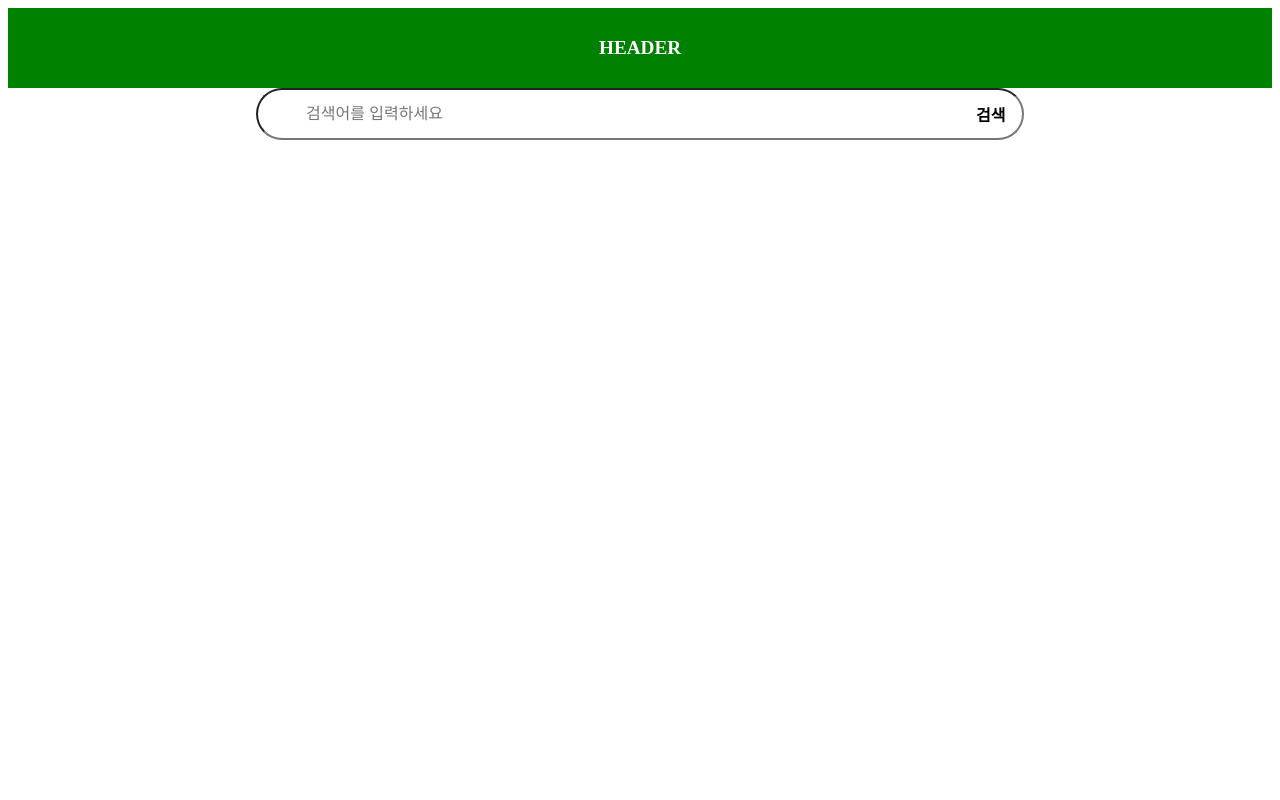
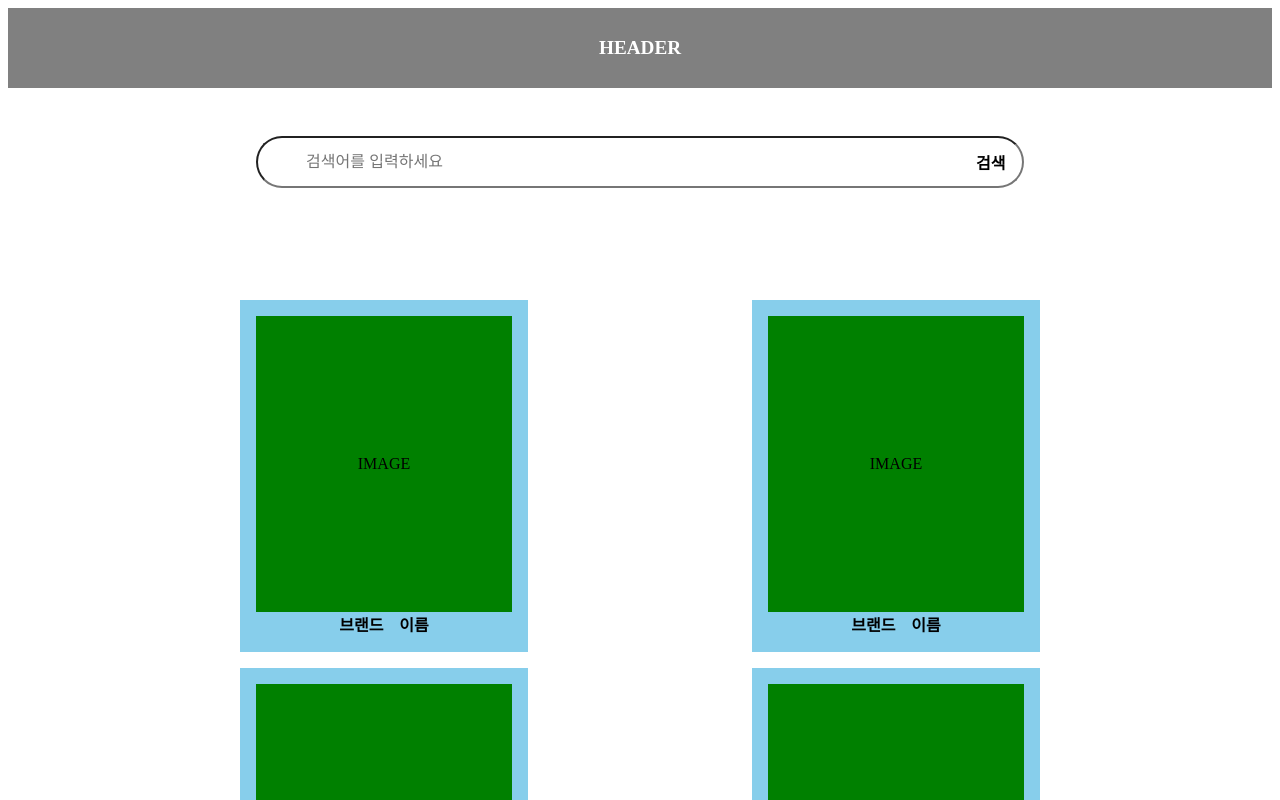
Before and after one commit to hyunjoebrother/marketz-task-fe, a React (Create React App) app: page / in a window 1280 px wide. Shown: the top 800 px of the page. Built offline with nearby package versions, Linux system fonts and the light colour scheme.

Commit message:
feat: implement Grid Product Card List Component

```diff
--- a/src/components/Header/Header.tsx
+++ b/src/components/Header/Header.tsx
@@ -7,7 +7,7 @@ const Wrapper = styled.div`
   align-items: center;
   width: 100%;
   height: 10vh;
-  background: green;
+  background: gray;
 `;
 
 const Text = styled.div`
--- /dev/null
+++ b/src/components/ProductCard/ProductCard.tsx
@@ -0,0 +1,55 @@
+import React from "react";
+import styled from "styled-components";
+
+const Wrapper = styled.div`
+  position: relative;
+  display: flex;
+  flex-direction: column;
+  justify-content: center;
+  align-items: center;
+  width: 100%;
+  min-width: 10rem;
+  max-width: 16rem;
+  height: 20rem;
+  background-color: skyblue;
+  padding: 1rem;
+`;
+
+const ImageWrapper = styled.div`
+  position: relative;
+  display: flex;
+  justify-content: center;
+  align-items: center;
+  width: 100%;
+  height: 100%;
+  background-color: green;
+`;
+
+const TextWrapper = styled.div`
+  position: relative;
+  display: flex;
+  flex-direction: row;
+  gap: 1rem;
+  justify-content: center;
+  align-items: center;
+`;
+
+const Text = styled.div`
+  font-size: 1rem;
+  font-weight: 700;
+  color: black;
+`;
+
+const ProductCard: React.FC = () => {
+  return (
+    <Wrapper>
+      <ImageWrapper>IMAGE</ImageWrapper>
+      <TextWrapper>
+        <Text>브랜드</Text>
+        <Text>이름</Text>
+      </TextWrapper>
+    </Wrapper>
+  );
+};
+
+export default ProductCard;
--- a/src/components/Search/Search.tsx
+++ b/src/components/Search/Search.tsx
@@ -9,6 +9,7 @@ const Wrapper = styled.div`
   width: 100%;
   min-width: 24rem;
   max-width: 48rem;
+  padding: 3rem 0 5rem 0;
 `;
 
 const Input = styled.input`
--- a/src/pages/Main/Main.tsx
+++ b/src/pages/Main/Main.tsx
@@ -2,14 +2,28 @@ import React from "react";
 import styled from "styled-components";
 import Header from "../../components/Header/Header";
 import Search from "../../components/Search/Search";
+import ProductCard from "../../components/ProductCard/ProductCard";
 
 const Wrapper = styled.div`
   position: relative;
   height: 100%;
   display: flex;
+  flex-direction: column;
   justify-content: center;
   align-items: center;
   padding: 0 8rem;
+`;
+
+const ListWrapper = styled.div`
+  position: relative;
+  width: 100%;
+  justify-content: center;
+  align-items: center;
+  display: grid;
+  place-items: center;
+  grid-template-columns: repeat(2, 1fr);
+  gap: 1rem;
+  padding: 2rem;
 `;
 
 const Main: React.FC = () => {
@@ -18,6 +32,13 @@ const Main: React.FC = () => {
       <Header />
       <Wrapper>
         <Search />
+        <ListWrapper>
+          <ProductCard />
+          <ProductCard />
+          <ProductCard />
+          <ProductCard />
+          <ProductCard />
+        </ListWrapper>
       </Wrapper>
     </div>
   );
```
